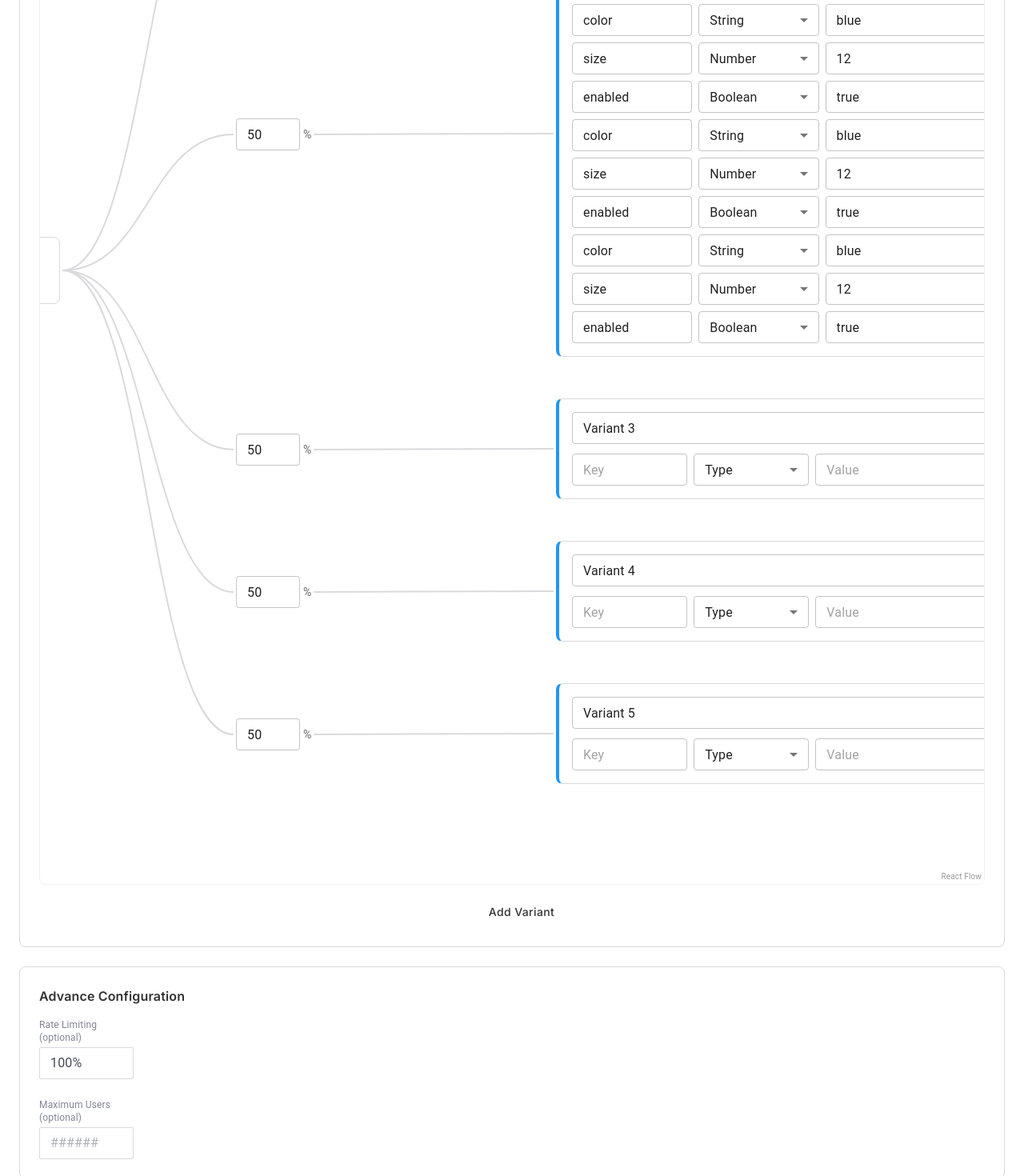
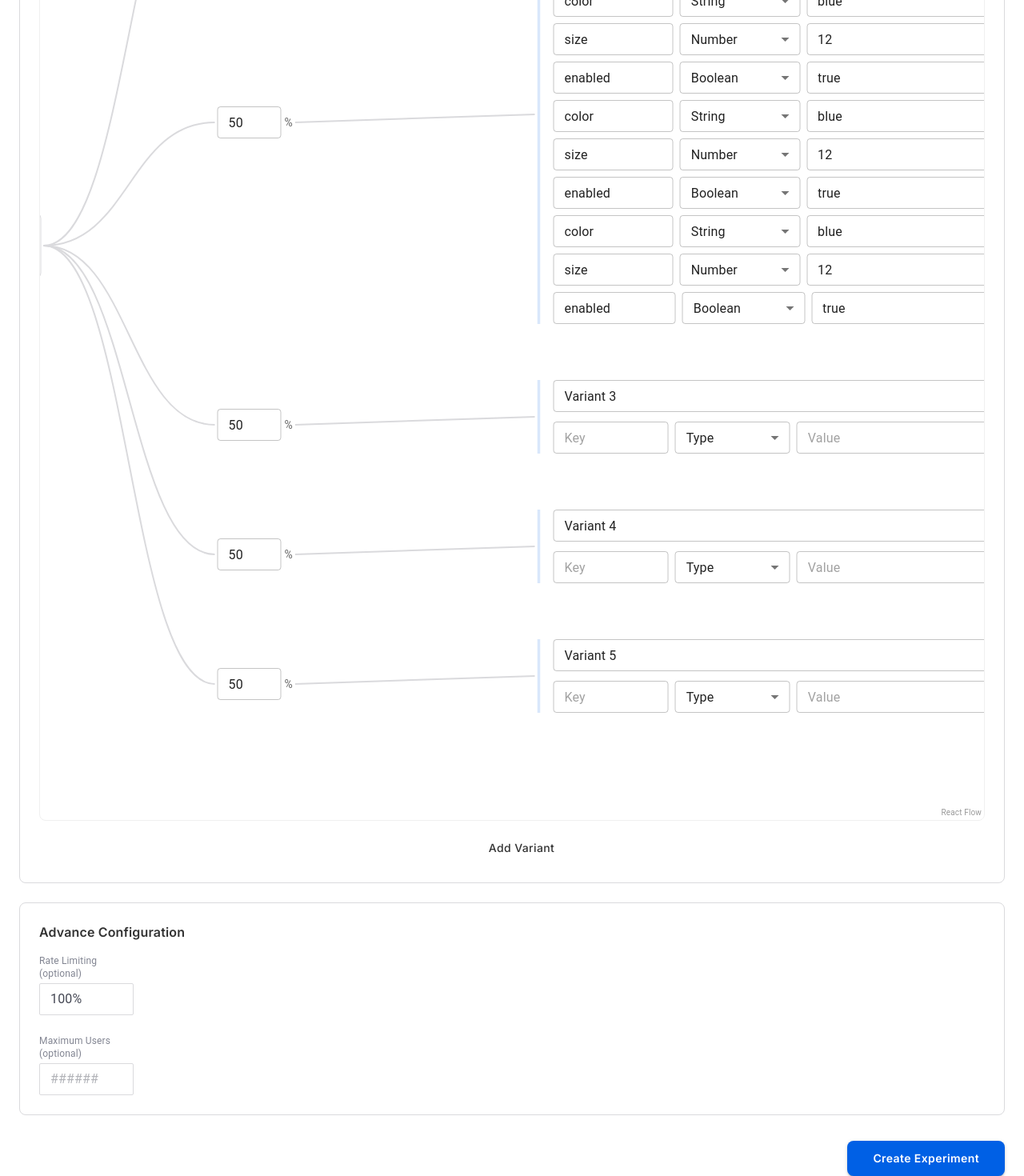
Before and after one commit to dream-horizon-org/ascend-panel, a React (Vite) app: page /create-experiment in a window 1280 px wide. Shown: the part 1000-2470 px from the top of the page at 80% size. Built offline with nearby package versions, Linux system fonts and the light colour scheme; some icons are missing.

Commit message:
fix: border

```diff
--- a/src/pages/CreateExperiment/components/VariantsFlow.tsx
+++ b/src/pages/CreateExperiment/components/VariantsFlow.tsx
@@ -3,6 +3,9 @@ import '@xyflow/react/dist/style.css';
 import { Box, TextField, Select, MenuItem, IconButton, Button } from '@mui/material';
 import AddIcon from '@mui/icons-material/Add';
 import EditIcon from '@mui/icons-material/Edit';
+import DeleteIcon from '@mui/icons-material/Delete';
+import { Control, useWatch, UseFormSetValue } from 'react-hook-form';
+import { useMemo } from 'react';
 
 // Custom node for Targeting
 const TargetingNode = ({ data }: any) => {
@@ -37,7 +40,10 @@ const TrafficSplitNode = ({ data }: any) => {
       <Handle type="target" position={Position.Left} style={{ opacity: 0 }} />
       <TextField
         size="small"
-        value={data.percentage}
+        type="text"
+        value={data.percentage || ''}
+        onChange={(e) => data.onChange?.(e.target.value)}
+        placeholder="0"
         sx={{ width: '80px', '& .MuiOutlinedInput-root': { borderRadius: '0.25rem' } }}
       />
       <Box sx={{ fontSize: '0.875rem', color: '#666666' }}>%</Box>
@@ -53,12 +59,12 @@ const VariantNode = ({ data }: any) => {
   return (
     <Box
       sx={{
-        border: '1px solid #DADADD',
-        borderRadius: '0.5rem',
-        padding: '1rem',
-        borderLeft: '4px solid #2196f3',
+        borderTopRightRadius: '0.5rem',
+        borderBottomRightRadius: '0.5rem',
+        paddingX: '1rem',
+        borderLeft: '4px solid #0060E526',
         backgroundColor: 'white',
-        minWidth: '300px',
+        minWidth: '350px',
       }}
     >
       <Handle type="target" position={Position.Left} style={{ opacity: 0 }} />
@@ -66,6 +72,7 @@ const VariantNode = ({ data }: any) => {
         fullWidth
         size="small"
         value={data.name}
+        onChange={(e) => data.onNameChange?.(e.target.value)}
         sx={{ mb: 1.5, '& .MuiOutlinedInput-root': { borderRadius: '0.25rem' } }}
       />
 
@@ -76,11 +83,13 @@ const VariantNode = ({ data }: any) => {
             size="small"
             placeholder="Key"
             value={kv.key}
+            onChange={(e) => data.onKeyValueChange?.(index, 'key', e.target.value)}
             sx={{ flex: 1, '& .MuiOutlinedInput-root': { borderRadius: '0.25rem' } }}
           />
           <Select
             size="small"
             value={kv.type}
+            onChange={(e) => data.onKeyValueChange?.(index, 'type', e.target.value)}
             sx={{ flex: 1, borderRadius: '0.25rem' }}
           >
             <MenuItem value="type">Type</MenuItem>
@@ -92,11 +101,35 @@ const VariantNode = ({ data }: any) => {
             size="small"
             placeholder="Value"
             value={kv.value}
+            onChange={(e) => data.onKeyValueChange?.(index, 'value', e.target.value)}
             sx={{ flex: 2, '& .MuiOutlinedInput-root': { borderRadius: '0.25rem' } }}
           />
-          <IconButton size="small" sx={{ color: '#666666' }}>
+
+          {/* Show delete button only if more than one item */}
+          {keyValues.length > 1 ? (
+            <IconButton
+              size="small"
+              sx={{ color: '#666666' }}
+              onClick={() => data.onDeleteKeyValue?.(index)}
+            >
+              <DeleteIcon fontSize="small" />
+            </IconButton>
+          ) : (
+            <Box sx={{ width: 40 }} /> // Placeholder to maintain layout
+          )}
+
+          {/* Only show add button for the last item */}
+          {index === keyValues.length - 1 ? (
+            <IconButton
+              size="small"
+              sx={{ color: '#666666' }}
+              onClick={() => data.onAddKeyValue?.(index)}
+            >
               <AddIcon fontSize="small" />
             </IconButton>
+          ) : (
+            <Box sx={{ width: 40 }} /> // Placeholder to maintain layout
+          )}
         </Box>
       ))}
     </Box>
@@ -109,68 +142,6 @@ const nodeTypes = {
   variant: VariantNode,
 };
 
-// Auto-layout function to calculate positions with dynamic heights
-const calculateLayout = (variantsConfig: Array<{ name: string; keyValues: any[] }>) => {
-  const COLUMN_GAP = 400;
-  const MIN_SPACING = 50; // Minimum gap between cards
-  const START_X = 5;
-  const START_Y = 50;
-  const ROW_HEIGHT = 48; // Height per key-value row
-  const BASE_HEIGHT = 80; // Base card height
-  const TARGETING_HEIGHT = 100; // Approximate height of targeting box
-
-  const nodes = [];
-  let currentY = START_Y;
-  const variantPositions: number[] = [];
-
-  // Calculate all variant positions first
-  variantsConfig.forEach((config) => {
-    const cardHeight = BASE_HEIGHT + config.keyValues.length * ROW_HEIGHT;
-    variantPositions.push(currentY + cardHeight / 2); // Store center position
-    currentY += cardHeight + MIN_SPACING;
-  });
-
-  // Calculate targeting position - center it between first and last variant
-  const firstVariantCenter = variantPositions[0];
-  const lastVariantCenter = variantPositions[variantPositions.length - 1];
-  const targetingY = (firstVariantCenter + lastVariantCenter) / 2 - TARGETING_HEIGHT / 2;
-
-  nodes.push({
-    id: 'targeting',
-    type: 'targeting',
-    position: { x: START_X, y: targetingY },
-    data: { label: 'Everyone' }
-  });
-
-  // Reset for second pass
-  currentY = START_Y;
-
-  // Traffic splits and variants with dynamic spacing
-  variantsConfig.forEach((config, i) => {
-    const cardHeight = BASE_HEIGHT + config.keyValues.length * ROW_HEIGHT;
-
-    // Traffic split positioned at card center
-    nodes.push({
-      id: `split-${i + 1}`,
-      type: 'trafficSplit',
-      position: { x: START_X + COLUMN_GAP, y: currentY + cardHeight / 2 - 20 },
-      data: { percentage: '50' }
-    });
-
-    // Variant card
-    nodes.push({
-      id: i === 0 ? 'control' : `variant-${i}`,
-      type: 'variant',
-      position: { x: START_X + COLUMN_GAP * 2, y: currentY },
-      data: { name: config.name, keyValues: config.keyValues }
-    });
-
-    // Move to next position
-    currentY += cardHeight + MIN_SPACING;
-  });
-
-  return nodes;
-};
 
 
 // Auto-generate edges based on number of variants
@@ -202,53 +173,134 @@ const generateEdges = (variants: number) => {
   return edges;
 };
 
-export default function VariantsFlow() {
-  // Define variants with their key-values
-  const variantsConfig = [
-    {
-      name: 'Control Group',
-      keyValues: [
-        { key: 'color', type: 'string', value: 'blue' },
-      ]
+interface VariantsFlowProps {
+  control: Control<any>;
+  setValue: UseFormSetValue<any>;
+}
+
+export default function VariantsFlow({ control, setValue }: VariantsFlowProps) {
+  // Watch the variants from form state
+  const variants = useWatch({ control, name: 'variants' }) || [];
+  const trafficSplits = useWatch({ control, name: 'trafficSplits' }) || [];
+
+  const variantsConfig = useMemo(() => variants.map((v: any) => ({
+    name: v.name,
+    keyValues: v.keyValues
+  })), [variants]);
+
+  // Generate nodes with onChange handlers (memoized for performance)
+  const nodes = useMemo(() => {
+    const generateNodesWithHandlers = (variantsConfig: any[]) => {
+    const COLUMN_GAP = 400;
+    const MIN_SPACING = 50;
+    const START_X = 5;
+    const START_Y = 50;
+    const ROW_HEIGHT = 48;
+    const BASE_HEIGHT = 64;
+    const TARGETING_HEIGHT = 100;
+
+    const nodes = [];
+    let currentY = START_Y;
+    const variantPositions: number[] = [];
+
+    variantsConfig.forEach((config) => {
+      const cardHeight = BASE_HEIGHT + config.keyValues.length * ROW_HEIGHT;
+      variantPositions.push(currentY + cardHeight / 2);
+      currentY += cardHeight + MIN_SPACING;
+    });
+
+    const firstVariantCenter = variantPositions[0];
+    const lastVariantCenter = variantPositions[variantPositions.length - 1];
+    const targetingY = (firstVariantCenter + lastVariantCenter) / 2 - TARGETING_HEIGHT / 2;
+
+    nodes.push({
+      id: 'targeting',
+      type: 'targeting',
+      position: { x: START_X, y: targetingY },
+      data: { label: 'Everyone' }
+    });
+
+    currentY = START_Y;
+
+    variantsConfig.forEach((config, i) => {
+      const cardHeight = BASE_HEIGHT + config.keyValues.length * ROW_HEIGHT;
+
+      nodes.push({
+        id: `split-${i + 1}`,
+        type: 'trafficSplit',
+        position: { x: START_X + COLUMN_GAP, y: currentY + cardHeight / 2 - 20 },
+        data: {
+          percentage: trafficSplits[i] !== undefined ? trafficSplits[i] : '50',
+          onChange: (value: string) => {
+            // Only allow numbers and empty string
+            if (value === '' || /^\d+$/.test(value)) {
+              const newSplits = [...trafficSplits];
+              newSplits[i] = value;
+              setValue('trafficSplits', newSplits);
+            }
+          }
+        }
+      });
+
+      nodes.push({
+        id: i === 0 ? 'control' : `variant-${i}`,
+        type: 'variant',
+        position: { x: START_X + COLUMN_GAP * 2, y: currentY },
+        data: {
+          name: config.name,
+          keyValues: config.keyValues,
+          onNameChange: (value: string) => {
+            const newVariants = [...variants];
+            newVariants[i] = { ...newVariants[i], name: value };
+            setValue('variants', newVariants);
           },
-    {
-      name: 'Variant 2',
-      keyValues: [{ key: '', type: 'type', value: '' },
-        { key: 'color', type: 'string', value: 'blue' },
-        { key: 'size', type: 'number', value: '12' },
-        { key: 'enabled', type: 'boolean', value: 'true' },
-        { key: 'color', type: 'string', value: 'blue' },
-        { key: 'size', type: 'number', value: '12' },
-        { key: 'enabled', type: 'boolean', value: 'true' },
-        { key: 'color', type: 'string', value: 'blue' },
-        { key: 'size', type: 'number', value: '12' },
-        { key: 'enabled', type: 'boolean', value: 'true' },
-      ]
+          onKeyValueChange: (index: number, field: string, value: string) => {
+            const newVariants = [...variants];
+            const newKeyValues = [...newVariants[i].keyValues];
+            newKeyValues[index] = { ...newKeyValues[index], [field]: value };
+            newVariants[i] = { ...newVariants[i], keyValues: newKeyValues };
+            setValue('variants', newVariants);
           },
-    {
-      name: 'Variant 3',
-      keyValues: [{ key: '', type: 'type', value: '' }]
+          onAddKeyValue: (afterIndex: number) => {
+            const newVariants = [...variants];
+            const newKeyValues = [...newVariants[i].keyValues];
+            newKeyValues.splice(afterIndex + 1, 0, { key: '', type: 'type', value: '' });
+            newVariants[i] = { ...newVariants[i], keyValues: newKeyValues };
+            setValue('variants', newVariants);
           },
-    {
-      name: 'Variant 4',
-      keyValues: [{ key: '', type: 'type', value: '' }]
-    },
-    {
-      name: 'Variant 5',
-      keyValues: [{ key: '', type: 'type', value: '' }]
+          onDeleteKeyValue: (index: number) => {
+            const newVariants = [...variants];
+            const newKeyValues = [...newVariants[i].keyValues];
+            // Only allow delete if more than one key-value pair
+            if (newKeyValues.length > 1) {
+              newKeyValues.splice(index, 1);
+              newVariants[i] = { ...newVariants[i], keyValues: newKeyValues };
+              setValue('variants', newVariants);
             }
-  ];
+          }
+        }
+      });
 
-  const nodes = calculateLayout(variantsConfig);
-  const edges = generateEdges(variantsConfig.length);
+      currentY += cardHeight + MIN_SPACING;
+    });
 
-  // Calculate canvas height dynamically based on card heights
+    return nodes;
+    };
+
+    return generateNodesWithHandlers(variantsConfig);
+  }, [variantsConfig, trafficSplits, variants, setValue]);
+
+  const edges = useMemo(() => generateEdges(variantsConfig.length), [variantsConfig.length]);
+
+  // Calculate canvas height dynamically
+  const canvasHeight = useMemo(() => {
     const ROW_HEIGHT = 48;
-  const BASE_HEIGHT = 80;
+    const BASE_HEIGHT = 64;
     const MIN_SPACING = 50;
-  const canvasHeight = 200 + variantsConfig.reduce((sum, config) => {
+    return 200 + variantsConfig.reduce((sum: number, config: any) => {
       return sum + BASE_HEIGHT + config.keyValues.length * ROW_HEIGHT + MIN_SPACING;
     }, 0);
+  }, [variantsConfig]);
 
   return (
     <Box>
--- a/src/pages/CreateExperiment/index.tsx
+++ b/src/pages/CreateExperiment/index.tsx
@@ -1,12 +1,12 @@
 
-import { Box, IconButton, Typography } from '@mui/material'
+import { Box, IconButton, Typography, Button } from '@mui/material'
 import ArrowBackIcon from '@mui/icons-material/ArrowBack'
 import InfoOutlinedIcon from '@mui/icons-material/InfoOutlined'
 import { useNavigate } from 'react-router'
 import { useForm } from 'react-hook-form'
 import { zodResolver } from '@hookform/resolvers/zod'
 import { z } from 'zod'
-import { useEffect } from 'react'
+import { useState } from 'react'
 import AscendTextFieldControlled from '../../components/AscendTextField/AscendTextFieldControlled'
 import VariantsFlow from './components/VariantsFlow'
 
@@ -21,14 +21,24 @@ const experimentSchema = z.object({
   description: z.string().max(300, "Maximum 300 characters allowed").optional(),
   rateLimit: z.string().optional(),
   maxUsers: z.string().optional(),
+  variants: z.array(z.object({
+    name: z.string(),
+    keyValues: z.array(z.object({
+      key: z.string(),
+      type: z.string(),
+      value: z.string(),
+    }))
+  })),
+  trafficSplits: z.array(z.string()),
 });
 
 type ExperimentFormData = z.infer<typeof experimentSchema>;
 
 const CreateExperiment = () => {
   const navigate = useNavigate();
+  const [submittedData, setSubmittedData] = useState<ExperimentFormData | null>(null);
 
-  const { control, watch } = useForm<ExperimentFormData>({
+  const { control, setValue, handleSubmit } = useForm<ExperimentFormData>({
     resolver: zodResolver(experimentSchema),
     mode: "onChange", // Validate on every change
     defaultValues: {
@@ -40,18 +50,59 @@ const CreateExperiment = () => {
         "The description written by the user will come here and will take up as much space as it needs. We should have a 300 character limit on the description.",
       rateLimit: "100%",
       maxUsers: "",
+      variants: [
+        {
+          name: 'Control Group',
+          keyValues: [
+            { key: 'color', type: 'string', value: 'blue' },
+          ]
+        },
+        {
+          name: 'Variant 2',
+          keyValues: [
+            { key: '', type: 'type', value: '' },
+            { key: 'color', type: 'string', value: 'blue' },
+            { key: 'size', type: 'number', value: '12' },
+            { key: 'enabled', type: 'boolean', value: 'true' },
+            { key: 'color', type: 'string', value: 'blue' },
+            { key: 'size', type: 'number', value: '12' },
+            { key: 'enabled', type: 'boolean', value: 'true' },
+            { key: 'color', type: 'string', value: 'blue' },
+            { key: 'size', type: 'number', value: '12' },
+            { key: 'enabled', type: 'boolean', value: 'true' },
+          ]
+        },
+        {
+          name: 'Variant 3',
+          keyValues: [{ key: '', type: 'type', value: '' }]
+        },
+        {
+          name: 'Variant 4',
+          keyValues: [{ key: '', type: 'type', value: '' }]
+        },
+        {
+          name: 'Variant 5',
+          keyValues: [{ key: '', type: 'type', value: '' }]
+        }
+      ],
+      trafficSplits: ['50', '50', '50', '50', '50'],
     },
   });
 
   // Watch all form values and log changes
-  const formValues = watch();
+  // const formValues = watch();
 
-  useEffect(() => {
-    console.log("Form values changed:", formValues);
-  }, [formValues]);
+  // useEffect(() => {
+  //   console.log("Form values changed:", formValues);
+  // }, [formValues]);
 
   const handleBack = () => {
     navigate(-1); // Go back to previous page
+  };
+
+  const onSubmit = (data: ExperimentFormData) => {
+    setSubmittedData(data);
+    console.log('Form submitted:', data);
   };
 
   return (
@@ -192,7 +243,7 @@ const CreateExperiment = () => {
           </Box>
 
           {/* Variants Flow */}
-          <VariantsFlow />
+          <VariantsFlow control={control} setValue={setValue} />
         </Box>
 
         {/* Advance Configuration Section */}
@@ -250,6 +301,69 @@ const CreateExperiment = () => {
             />
           </Box>
         </Box>
+
+        {/* Submit Button */}
+        <Box sx={{ mt: "2rem", display: "flex", justifyContent: "flex-end" }}>
+          <Button
+            variant="contained"
+            onClick={handleSubmit(onSubmit)}
+            sx={{
+              backgroundColor: "#0060E5",
+              color: "white",
+              textTransform: "none",
+              fontFamily: "Inter",
+              fontWeight: 600,
+              fontSize: "0.875rem",
+              padding: "0.625rem 2rem",
+              borderRadius: "0.5rem",
+              "&:hover": {
+                backgroundColor: "#0050C5",
+              },
+            }}
+          >
+            Create Experiment
+          </Button>
+        </Box>
+
+        {/* Display Submitted Data */}
+        {submittedData && (
+          <Box
+            sx={{
+              mt: "2rem",
+              padding: "1.5rem",
+              border: "1px solid #DADADD",
+              borderRadius: "0.5rem",
+              backgroundColor: "#F9F9F9",
+            }}
+          >
+            <Typography
+              sx={{
+                fontFamily: "Inter",
+                fontWeight: 600,
+                fontSize: "1rem",
+                color: "#333333",
+                mb: "1rem",
+              }}
+            >
+              Submitted Form Data
+            </Typography>
+            <Box
+              component="pre"
+              sx={{
+                backgroundColor: "white",
+                padding: "1rem",
+                borderRadius: "0.5rem",
+                overflow: "auto",
+                maxHeight: "400px",
+                fontSize: "0.75rem",
+                fontFamily: "monospace",
+                border: "1px solid #E0E0E0",
+              }}
+            >
+              {JSON.stringify(submittedData, null, 2)}
+            </Box>
+          </Box>
+        )}
       </Box>
     </Box>
   );
```
Lines whose indentation alone changed are shown as unchanged.
